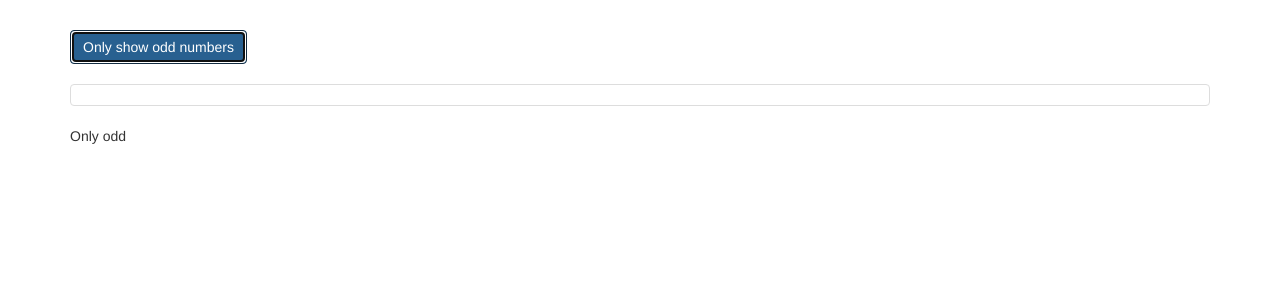
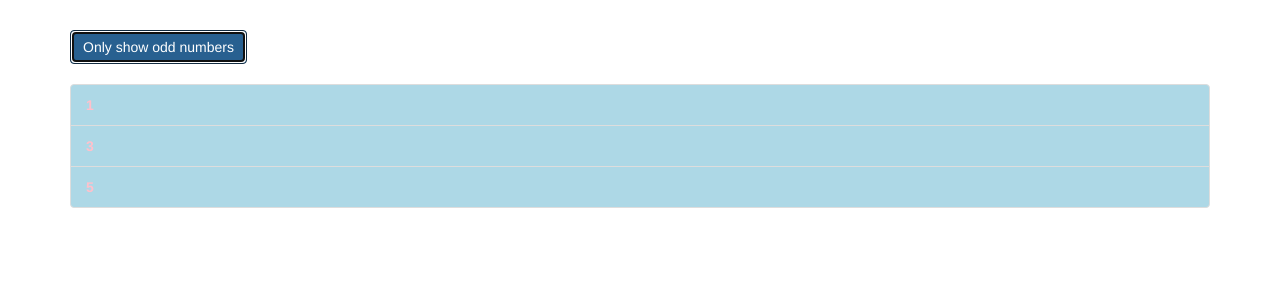
Before and after one commit to young295/Angular-5-Udemy, an Angular app in the folder directives-start/: page / in a window 1280 px wide. Both pictures are taken after a click on the button "Only show odd numbers". Shown: the top 300 px of the page. Built offline with nearby package versions, Linux system fonts and the light colour scheme.

Commit message:
built-in directives review

```diff
--- a/directives-start/src/app/app.component.css
+++ b/directives-start/src/app/app.component.css
@@ -1,3 +1,12 @@
+.odd{
+  color: pink;
+  font-weight: 700;
+}
+
+.even{
+  color: forestgreen;
+}
+
 .container {
   margin-top: 30px;
 }
--- a/directives-start/src/app/app.component.html
+++ b/directives-start/src/app/app.component.html
@@ -1,18 +1,25 @@
 <div class="container">
   <div class="row">
     <div class="col-xs-12">
-      <button
-        class="btn btn-primary"
-        (click)="onlyOdd = !onlyOdd">Only show odd numbers</button>
-      <br><br>
+      <button class="btn btn-primary" (click)="onlyOdd = !onlyOdd">Only show odd numbers</button>
+      <br>
+      <br>
       <ul class="list-group">
-        <li
-          class="list-group-item">
-        </li>
+
+        <div *ngIf="onlyOdd">
+          <li class="list-group-item" [ngClass]="{odd: odd % 2 !== 0}" [ngStyle]="{'background-color': odd % 2 !== 0 ? 'lightblue' : 'transparent'}"
+            *ngFor="let odd of oddNumbers">
+            {{ odd }}
+          </li>
+        </div>
+        <div *ngIf="!onlyOdd">
+          <li class="list-group-item" [ngClass]="{even: even % 2 === 0}" [ngStyle]="{'background-color': even % 2 !== 0 ? 'lightblue' : 'transparent'}"
+            *ngFor="let even of evenNumbers">
+            {{ even }}
+          </li>
+        </div>
+
       </ul>
-      <ng-template [ngIf]="onlyOdd">
-        <p>Only odd</p>
-      </ng-template>
     </div>
   </div>
 </div>
--- a/directives-start/src/app/app.component.ts
+++ b/directives-start/src/app/app.component.ts
@@ -6,6 +6,8 @@ import { Component } from '@angular/core';
   styleUrls: ['./app.component.css']
 })
 export class AppComponent {
-  numbers = [1, 2, 3, 4, 5];
+  // numbers = [1, 2, 3, 4, 5];
+  oddNumbers = [1, 3, 5];
+  evenNumbers = [2, 4];
   onlyOdd = false;
 }
```
